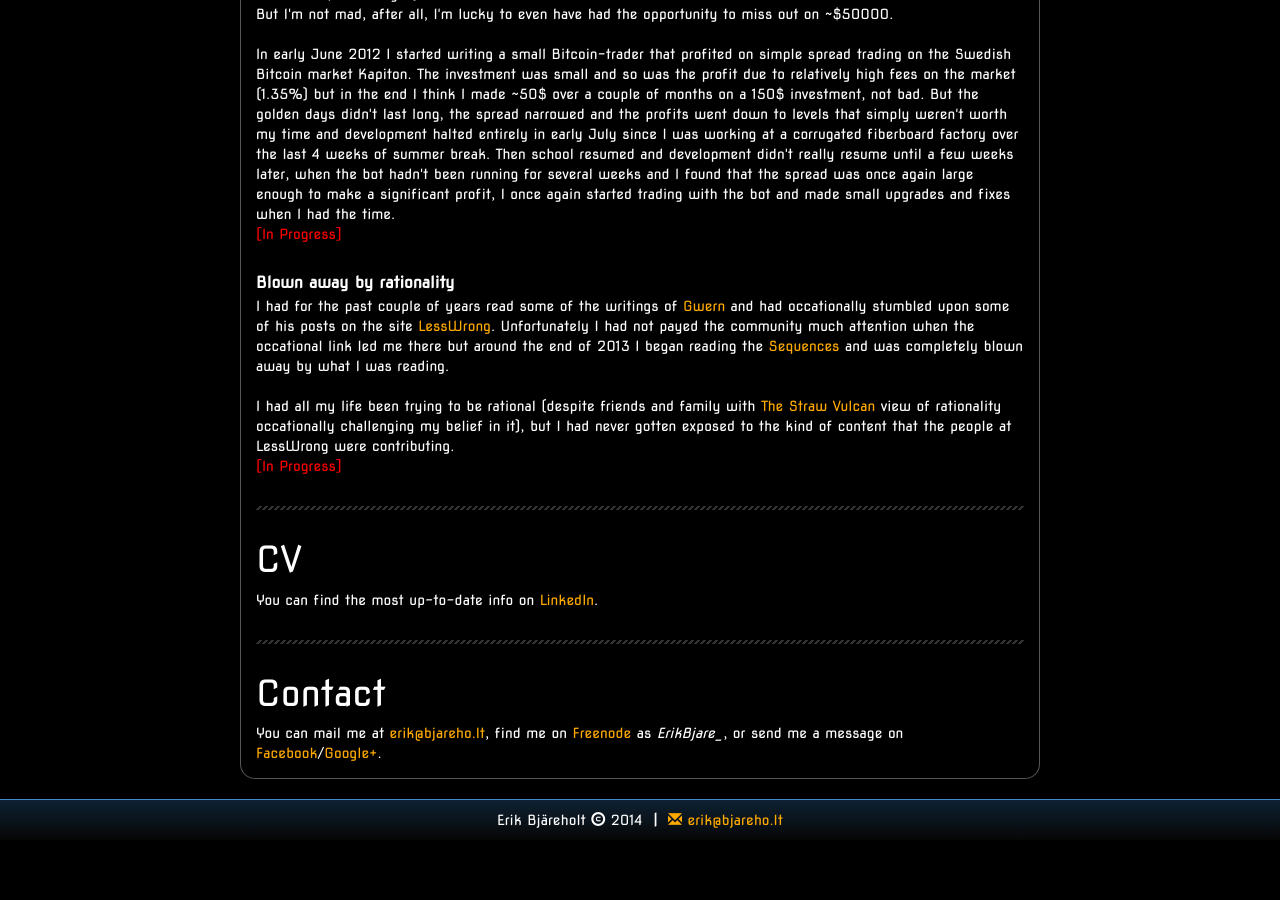
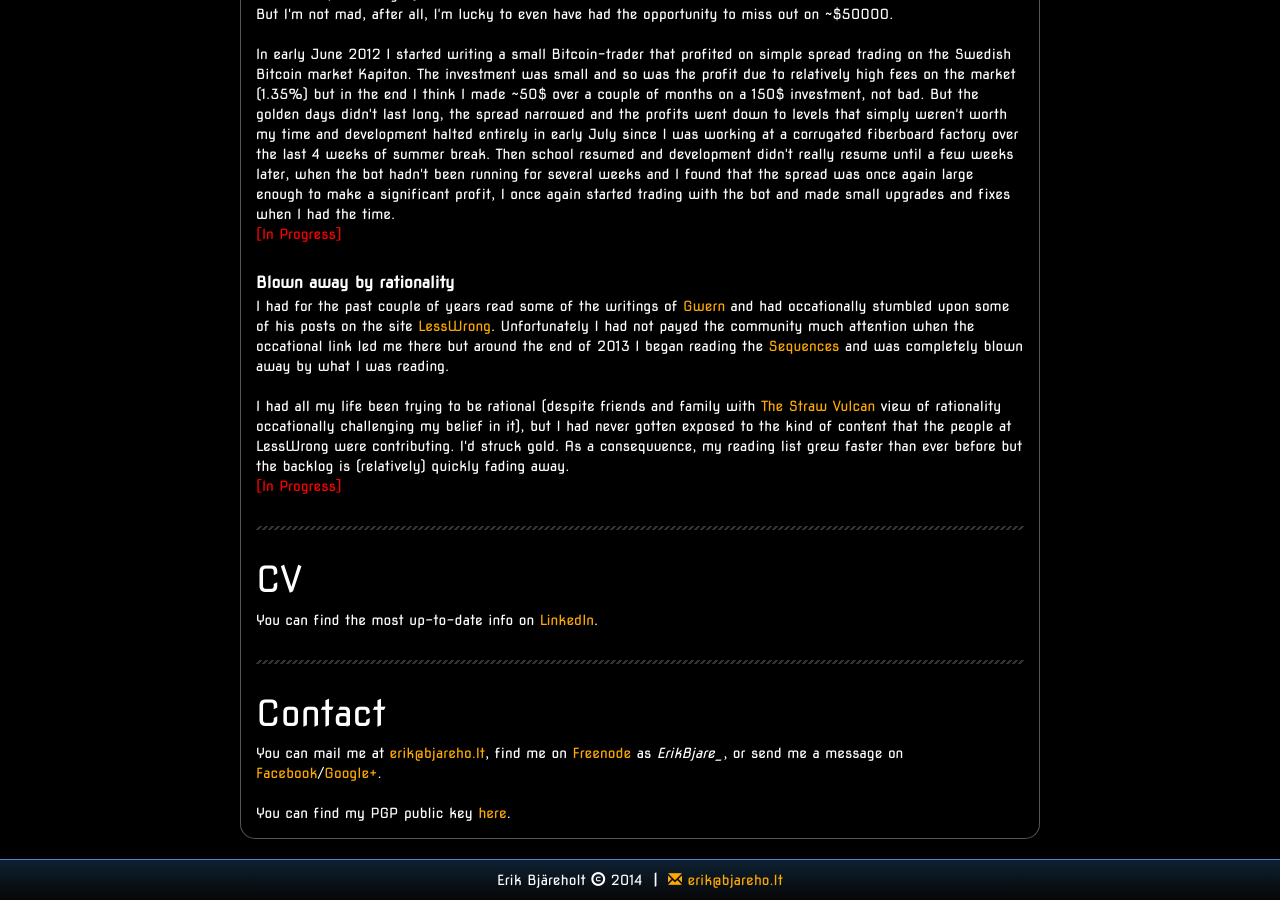
Before and after one commit to ErikBjare/ErikBjare.github.io, a Jekyll site: the page built from about/index.html, in a window 1280 px wide and 900 px high, scrolled down 1552 px. Built offline with Jekyll 4.4.1, drawn with Linux system fonts in a browser that asks for light colours; nearby versions of some CDN libraries; Markdown is read by kramdown in place of the engine named in the settings; before the commit the page ends 2392 px from its top, so only the background shows below that.

Commit message:
Added PGP key

```diff
--- a/about/index.html
+++ b/about/index.html
@@ -106,7 +106,7 @@
                 I had all my life been trying to be rational (despite friends and family with
                 <a href="https://www.youtube.com/watch?v=tLgNZ9aTEwc">The Straw Vulcan</a> view of rationality
                 occationally challenging my belief in it), but I had never gotten exposed to the kind of content
-                that the people at LessWrong were contributing.
+                that the people at LessWrong were contributing. I'd struck gold. As a consequuence, my reading list grew faster than ever before but the backlog is (relatively) quickly fading away.
                 <br><span class="status-in_progress">[In Progress]</span>
         </div>
 
@@ -124,4 +124,7 @@
             You can mail me at <a href="mailto:erik@bjareho.lt">erik@bjareho.lt</a>,
             find me on <a href="http://freenode.net/">Freenode</a> as <i>ErikBjare_</i>,
             or send me a message on <a href="https://www.facebook.com/erik.bjareholt">Facebook</a>/<a href="https://plus.google.com/+ErikBj&auml;reholt">Google+</a>.
+
+            <br><br>
+            You can find my PGP public key <a href="/erikbjare.asc">here</a>.
         </div>
```
Also changed, not shown: 1 other file.
